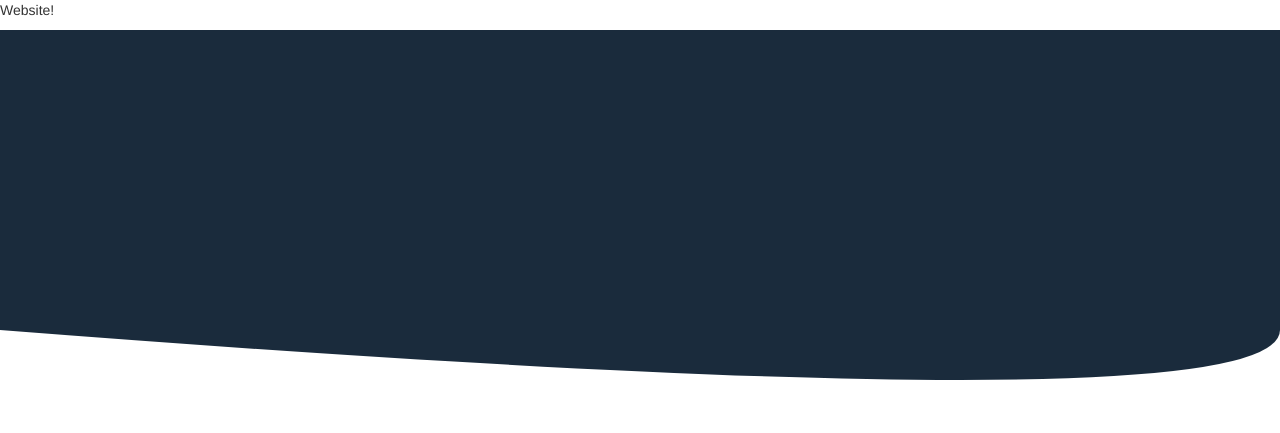
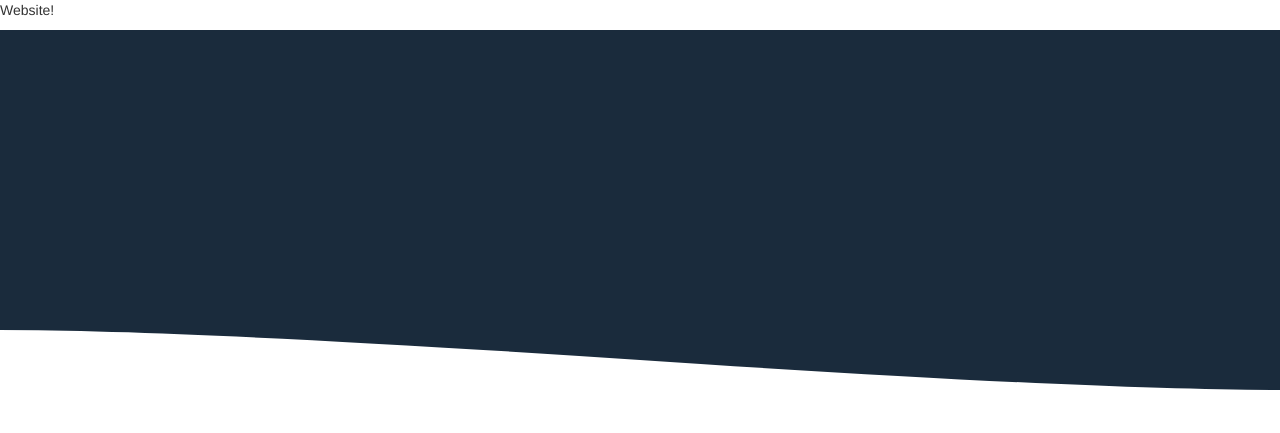
Before and after one commit to 3xx1/static-website-boilderplate, a website: page src/index.html in a window 1280 px wide. Drawn offline with nearby package versions, Linux system fonts and the light colour scheme; files that its build step writes are made by us from their sources.

Commit message:
svg path sketching

```diff
--- a/src/index.html
+++ b/src/index.html
@@ -15,7 +15,7 @@
     <p>Website!</p>
     <div class="one">
       <svg xmlns="http://www.w3.org/2000/svg" xmlns:xlink="http://www.w3.org/1999/xlink" viewBox="0 0 100 100" preserveAspectRatio="none" id="svg-bg">
-        <path d="M0,0 v0 q100,100 100,0 v-0 Z" fill="#1a2b3c"></path>
+        <path d="M0 0 Q 15 0 50 50 Q 85 100 100 100 L 100 0" fill="#1a2b3c"></path>
       </svg>
     </div>
     <div class="two"></div>
--- a/src/sass/style.scss
+++ b/src/sass/style.scss
@@ -9,7 +9,7 @@
   #svg-bg {
     position: absolute;
     width: 100%;
-    height: 100px;
+    height: 60px;
     background: none;
     top: 100%;
     left: 0;
```
